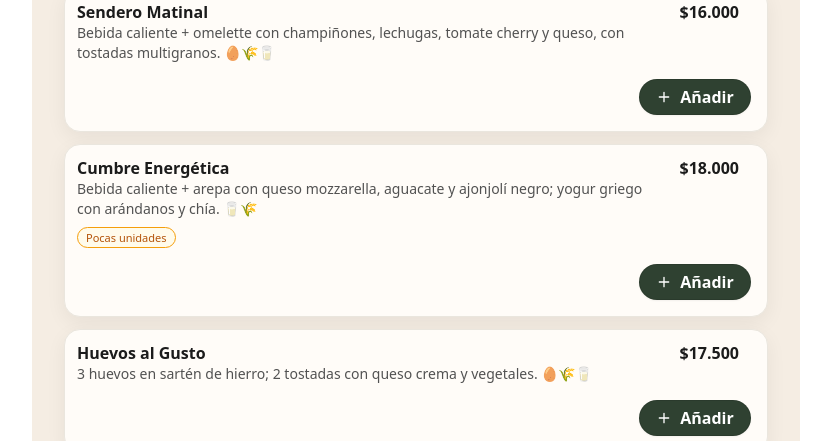
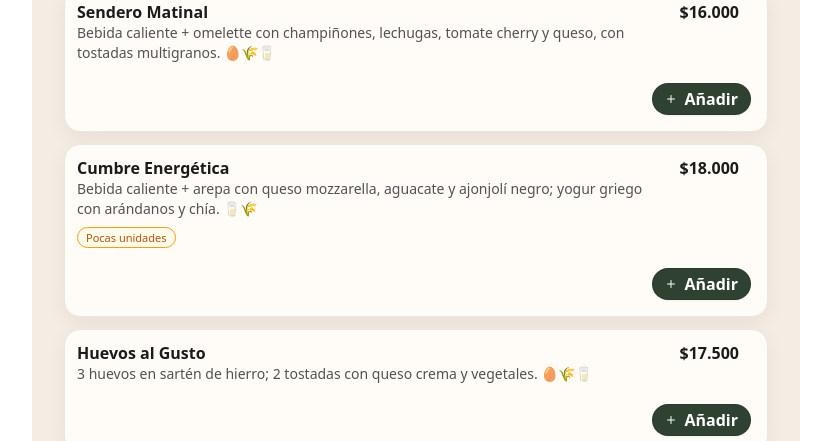
Before and after one commit to codesebastianvega/alto-andino-qrmenu, a React (Vite) app: page / in a window 1280 px wide. Shown: the part 395-836 px from the top of the page, without its empty margins (224-1055 px from the left). Built offline with nearby package versions, Linux system fonts and the light colour scheme; no server answers.

Commit message:
Update Buttons.jsx

```diff
--- a/src/components/Buttons.jsx
+++ b/src/components/Buttons.jsx
@@ -37,7 +37,7 @@ export function AddButton({
         "bg-[#2f4131] text-white hover:bg-[#243326]",
         "border border-black/10",
         "focus:outline-none focus:ring-2 focus:ring-offset-2 focus:ring-[rgba(47,65,49,0.3)]",
-        "px-3 min-w-[112px] h-10 sm:h-9 w-auto",
+        "px-3 min-w-[90px] h-9 sm:h-8 w-auto",
         "active:translate-y-[1px]",
         "disabled:bg-neutral-200 disabled:text-neutral-500 disabled:cursor-not-allowed",
         className,
@@ -45,7 +45,7 @@ export function AddButton({
     >
       <svg
         viewBox="0 0 24 24"
-        className="w-4 h-4"
+        className="w-3 h-3"
         fill="none"
         stroke="currentColor"
         strokeWidth="2"
```
